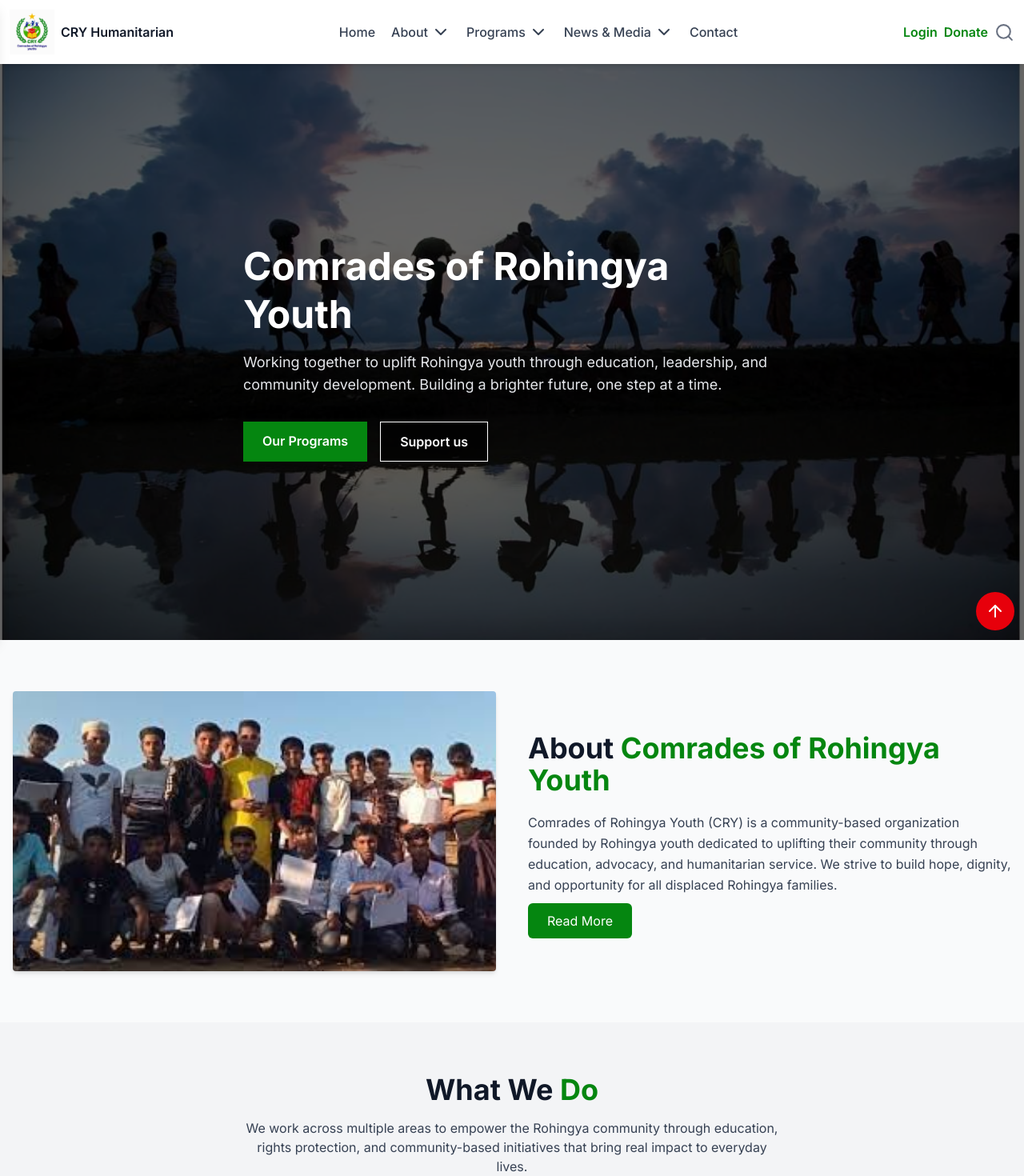
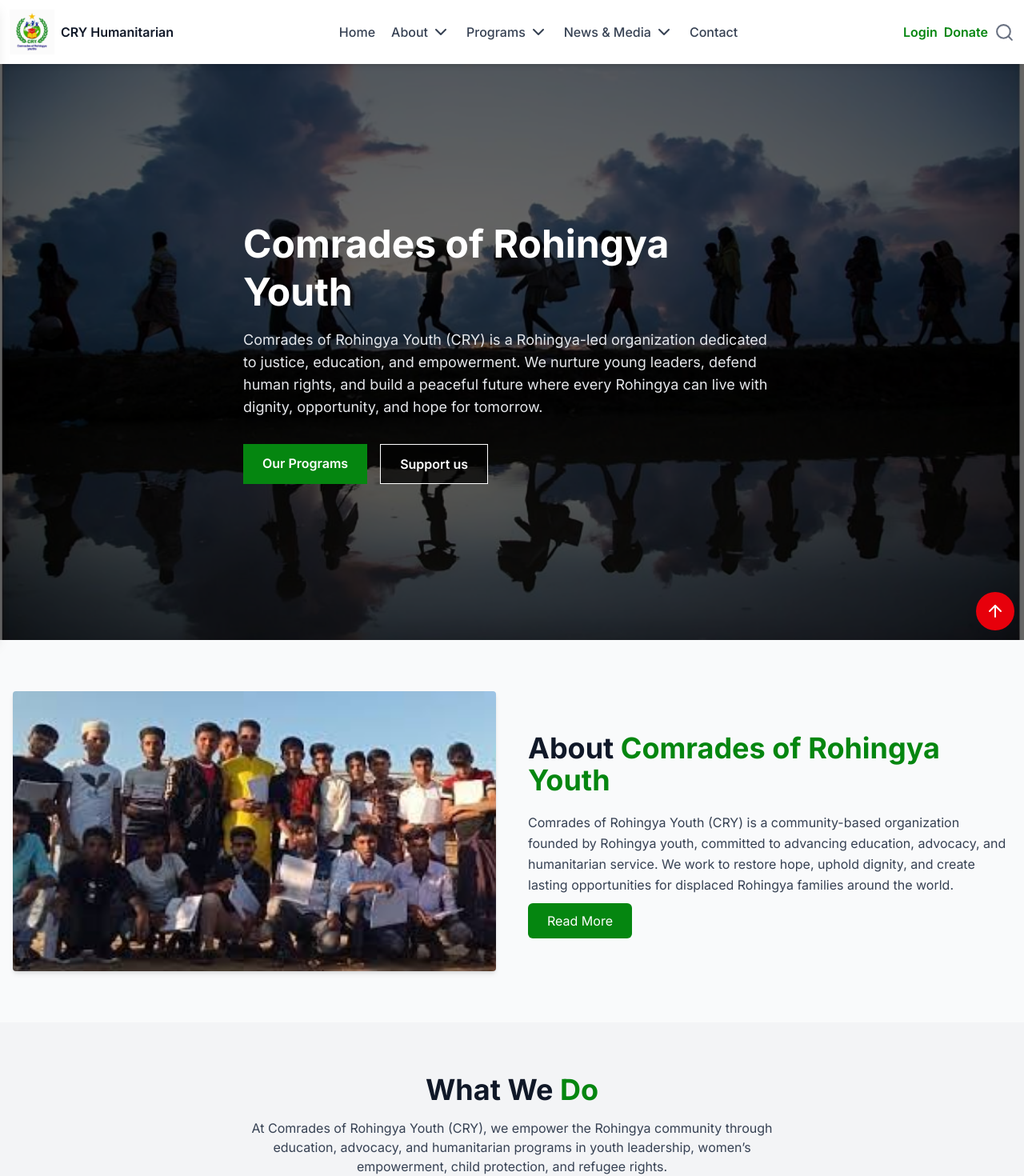
Before and after one commit to Mustakahmmed-dev/cry-org, a Next.js app: page / in a window 1280 px wide. Shown: the top 1470 px of the page at 80% size. Built offline with nearby package versions, Linux system fonts and the light colour scheme.

Commit message:
Updated text contents

```diff
--- a/src/components/Hero/page.jsx
+++ b/src/components/Hero/page.jsx
@@ -17,9 +17,7 @@
                         Comrades of Rohingya Youth
                     </h1>
                     <p className="text-gray-200 text-sm md:text-lg mb-8">
-                        Working together to uplift Rohingya youth through education,
-                        leadership, and community development. Building a brighter future,
-                        one step at a time.
+                        Comrades of Rohingya Youth (CRY) is a Rohingya-led organization dedicated to justice, education, and empowerment. We nurture young leaders, defend human rights, and build a peaceful future where every Rohingya can live with dignity, opportunity, and hope for tomorrow.
                     </p>
 
                     <div className="flex flex-wrap gap-4">
--- a/src/components/HomeSections/AboutSection.jsx
+++ b/src/components/HomeSections/AboutSection.jsx
@@ -19,10 +19,7 @@
                         About <span className="text-[#058610]">Comrades of Rohingya Youth</span>
                     </h2>
                     <p className="text-gray-700 leading-relaxed">
-                        Comrades of Rohingya Youth (CRY) is a community-based organization
-                        founded by Rohingya youth dedicated to uplifting their community through
-                        education, advocacy, and humanitarian service. We strive to build hope,
-                        dignity, and opportunity for all displaced Rohingya families.
+                        Comrades of Rohingya Youth (CRY) is a community-based organization founded by Rohingya youth, committed to advancing education, advocacy, and humanitarian service. We work to restore hope, uphold dignity, and create lasting opportunities for displaced Rohingya families around the world.
                     </p>
                     <a href="/who-we-are" className="bg-[#058610] text-white px-6 py-3 rounded-md hover:bg-black transition-all">
                         Read More
--- a/src/components/HomeSections/WhatWeDo.jsx
+++ b/src/components/HomeSections/WhatWeDo.jsx
@@ -7,9 +7,7 @@
                     What We <span className="text-[#058610]">Do</span>
                 </h2>
                 <p className="text-gray-700 max-w-2xl mx-auto mb-10">
-                    We work across multiple areas to empower the Rohingya community through
-                    education, rights protection, and community-based initiatives that bring
-                    real impact to everyday lives.
+                    At Comrades of Rohingya Youth (CRY), we empower the Rohingya community through education, advocacy, and humanitarian programs in youth leadership, women’s empowerment, child protection, and refugee rights.
                 </p>
 
                 <div className="grid grid-cols-1 sm:grid-cols-2 lg:grid-cols-3 gap-8">
```
